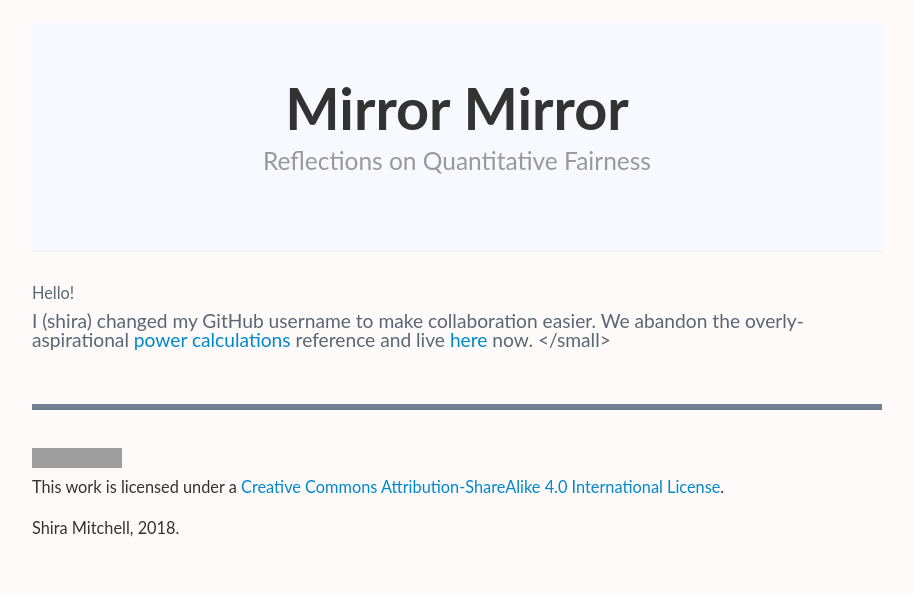
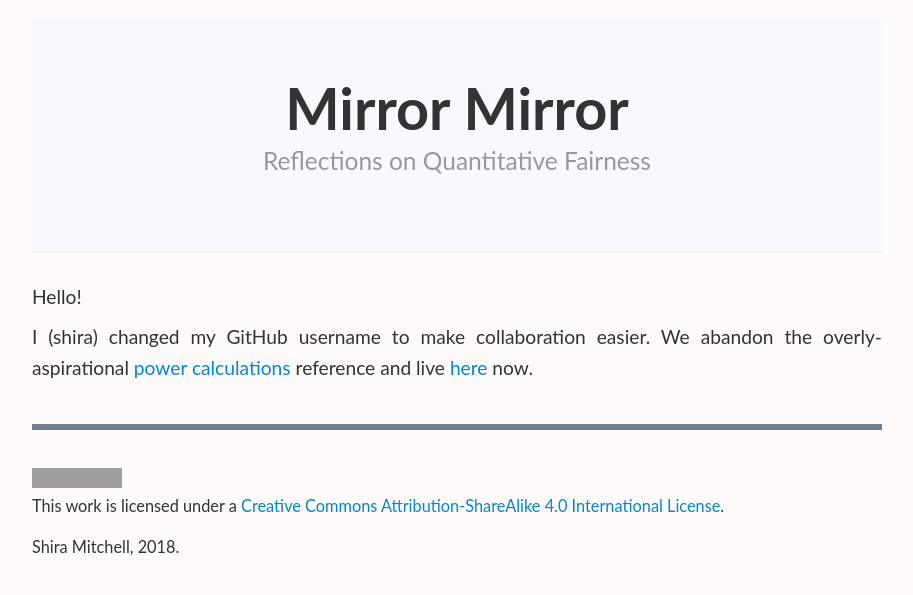
Before and after one commit to speak-statistics-to-power/fairness, a Jekyll site: the page built from index.md, in a window 1280 px wide. Shown: the top 595 px of the page, without its empty margins (183-1096 px from the left). Built offline with Jekyll 4.4.1, drawn with Linux system fonts in a browser that asks for light colours; grey boxes are pictures that could not be loaded.

Commit message:
fix font

```diff
--- a/index.md
+++ b/index.md
@@ -4,10 +4,6 @@ title: Mirror Mirror
 tagline: Reflections on Quantitative Fairness
 ---
 
-<div class="note" markdown="1">
-<small>
 Hello!
 
 I (shira) changed my GitHub username to make collaboration easier. We abandon the overly-aspirational [power calculations](http://www.stat.columbia.edu/~gelman/research/published/retropower_final.pdf) reference and live [here](https://shiraamitchell.github.io/fairness/) now.
-</small>
-</div>
```
